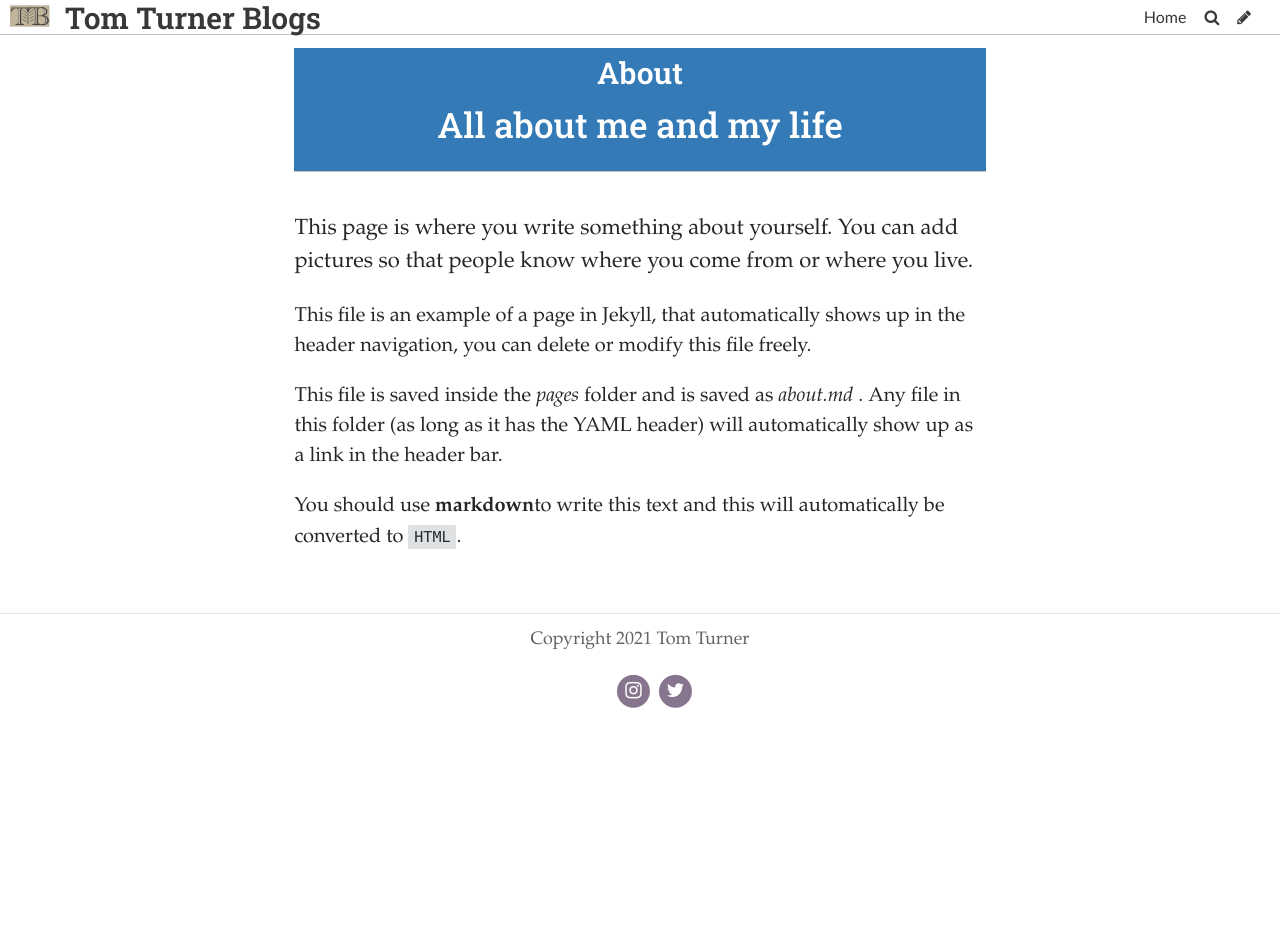
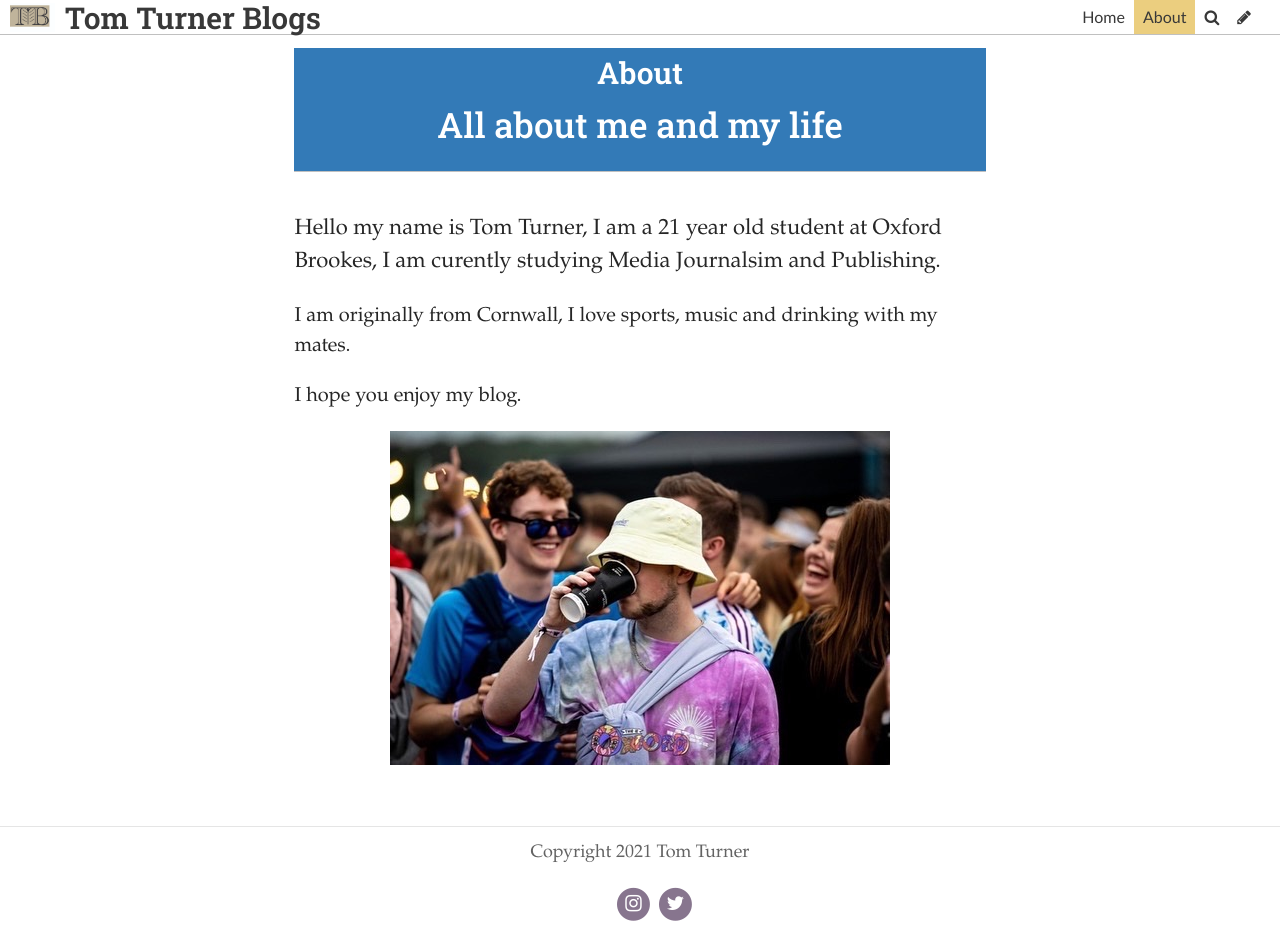
Before and after one commit to Tomturner11/Toms-typography, a Jekyll site: the page built from pages/about.md, in a window 1280 px wide. Built offline with Jekyll 4.4.1, drawn with Linux system fonts in a browser that asks for light colours; some web fonts are replaced; before the commit the page ends 900 px from its top, so only the background shows below that.

Commit message:
Update Page “about”

```diff
--- a/pages/about.md
+++ b/pages/about.md
@@ -1,20 +1,19 @@
 ---
-layout: page
+header_feature_image: /uploads/log.jpg
 title: About
+subtitle: All about me and my life
 permalink: /about/
 date: 2020-06-29T15:36:12.231Z
-header_feature_image: /uploads/log.jpg
+layout: page
 published: true
-subtitle: All about me and my life
 tags: null
 description: null
-show: false
+show: true
 ---
+Hello my name is Tom Turner, I am a 21 year old student at Oxford Brookes, I am curently studying Media Journalsim and Publishing.
 
-This page is where you write something about yourself. You can add pictures so that people know where you come from or where you live.
+I am originally from Cornwall, I love sports, music and drinking with my mates.
 
-This file is an example of a page in Jekyll, that automatically shows up in the header navigation, you can delete or modify this file freely.
+I hope you enjoy my blog.
 
-This file is saved inside the _pages_ folder and is saved as _about.md_ . Any file in this folder (as long as it has  the YAML header) will automatically show up as a link in the header bar.
-
-You should use **markdown**to write this text and this will automatically be converted to `HTML`.
+![](../uploads/0698aa44-576f-43f5-be8a-0bcdd4507406.jpg)
```
Also changed, not shown: uploads/0698aa44-576f-43f5-be8a-0bcdd4507406.jpg (added).
